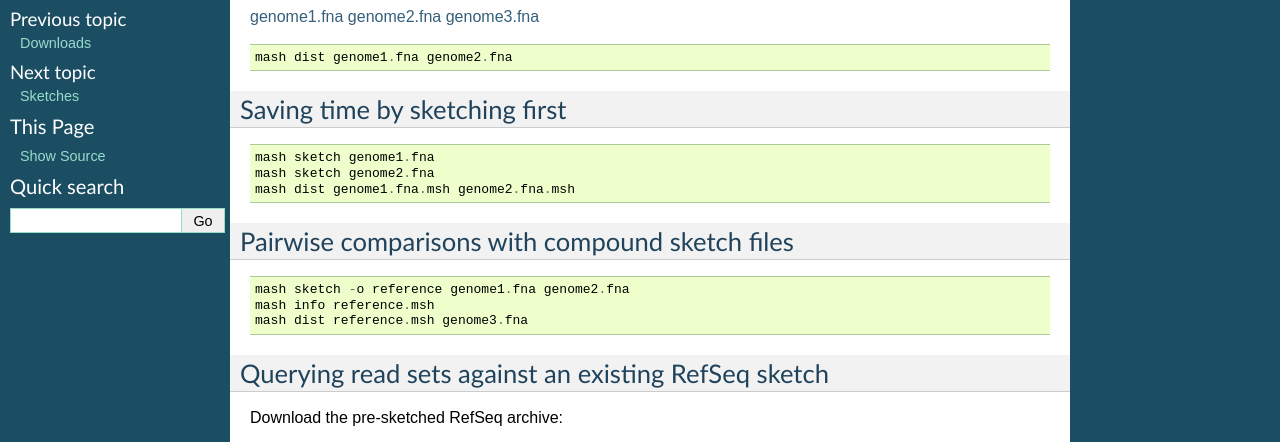
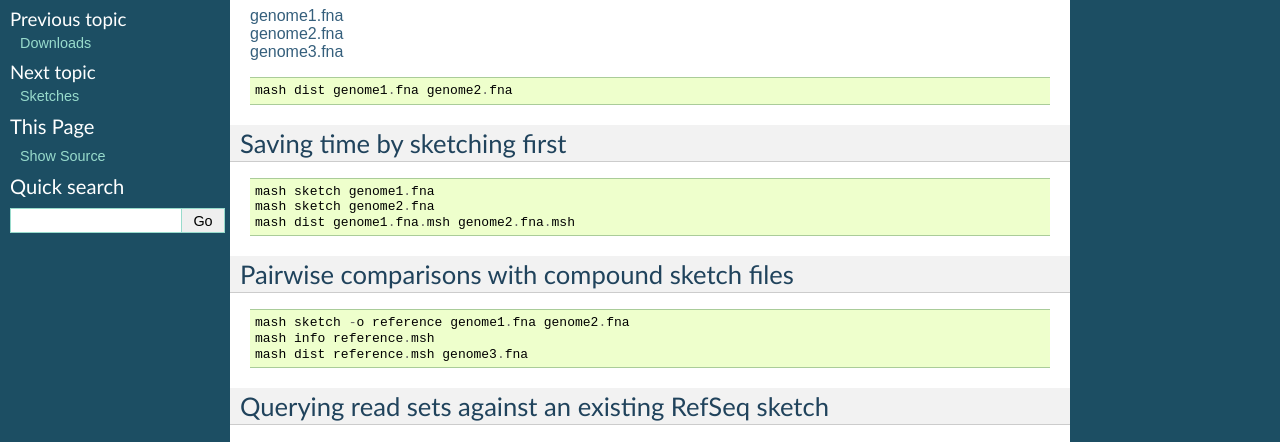
Before and after one commit to marbl/Mash, a Sphinx documentation site: the page built from doc/sphinx/tutorials.rst, in a window 1280 px wide. Shown: the part 252-694 px from the top of the page. Built offline with Sphinx 7.4.7, drawn with Linux system fonts in a browser that asks for light colours; pages that are not in the unit, such as notebooks, are missing from menus; grey boxes are pictures that could not be loaded.

Commit message:
turorial tweaks

```diff
--- a/doc/sphinx/tutorials.rst
+++ b/doc/sphinx/tutorials.rst
@@ -5,9 +5,9 @@ Simple distance estimation
 --------------------------
 
 .. download::
-`genome1.fna <https://github.com/marbl/Mash/raw/master/data/genome1.fna>`_
-`genome2.fna <https://github.com/marbl/Mash/raw/master/data/genome2.fna>`_
-`genome3.fna <https://github.com/marbl/Mash/raw/master/data/genome3.fna>`_
+| `genome1.fna <https://github.com/marbl/Mash/raw/master/data/genome1.fna>`_
+| `genome2.fna <https://github.com/marbl/Mash/raw/master/data/genome2.fna>`_
+| `genome3.fna <https://github.com/marbl/Mash/raw/master/data/genome3.fna>`_
 
 .. code::
 
```
Also changed, not shown: other parts of doc/sphinx/tutorials.rst (+1 -1 lines).
